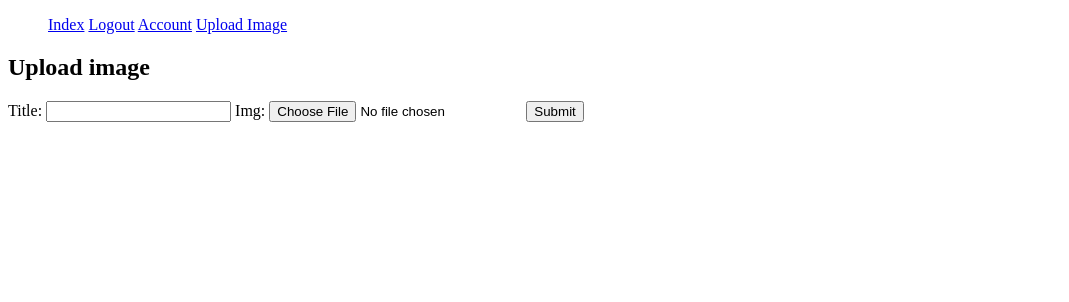
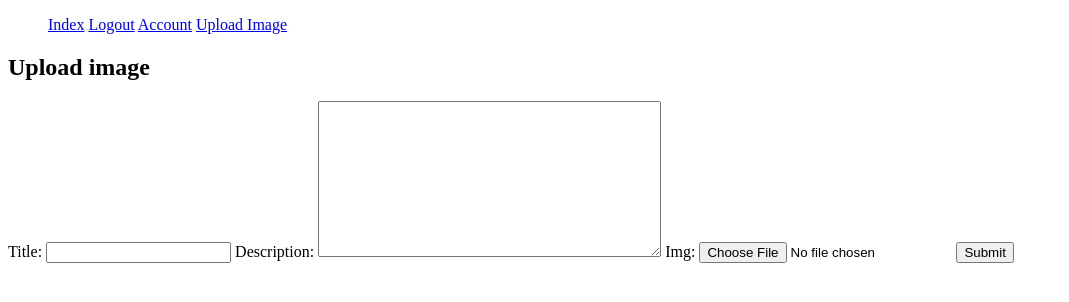
Before and after one commit to exaroth/sunflower, a Django app: page /upload/ in a window 1280 px wide. Shown: the top 302 px of the page, without its empty margins (0-1069 px from the left). Run offline with Django 3.2, Linux system fonts and the light colour scheme; the visitor is signed in with stand-in values (Sample User, id 1).

Commit message:
Added description fields to image

```diff
--- a/core/forms.py
+++ b/core/forms.py
@@ -17,6 +17,13 @@ class ImageForm(forms.ModelForm):
 
 
 class UserProfileForm(forms.ModelForm):
+
+    def clean_homepage(self):
+
+        homepage = self.cleaned_data["homepage"]
+        if not homepage.startswith("http://"):
+            homepage = "http://" + homepage
+        return homepage
 
     class Meta:
 
@@ -85,10 +92,9 @@ class ImageAddForm(forms.ModelForm):
     class Meta:
 
         model = Image
-        fields = ("title", "img")
+        fields = ("title", "description", "img")
 
 class CategoryForm(forms.ModelForm):
-
 
     class Meta:
         model = Category
--- a/core/models.py
+++ b/core/models.py
@@ -1,5 +1,7 @@
 from django.db import models
 from django.contrib.auth.models import User
+from django.core.urlresolvers import reverse
+from django.http import HttpResponseRedirect
 from imagekit.models import ImageSpecField, ProcessedImageField
 from imagekit.processors import ResizeToFit, AddBorder, SmartResize
 from imagekit import ImageSpec, register
@@ -49,6 +51,7 @@ class TimeStampMixin(models.Model):
 class Image(TimeStampMixin):
 
     title = models.CharField(max_length=120)
+    description = models.TextField(blank=True)
     author = models.ForeignKey(User, related_name="images")
     img = models.ImageField(upload_to="images")
     thumb = ImageSpecField(source="img",
@@ -57,6 +60,9 @@ class Image(TimeStampMixin):
 
     def __unicode__(self):
         return self.title
+
+    def get_absolute_url(self):
+        return reverse("image_details", kwargs={"pk": self.pk})
 
     class Meta:
         ordering = ("date_added",)
--- a/templates/image_upload.html
+++ b/templates/image_upload.html
@@ -12,6 +12,9 @@
 	<label for="title">{{ form.title.label_tag }}</label>
 	{{ form.title.errors }}
 	{{ form.title }}
+	<label for="description">{{ form.description.label_tag }}</label>
+	{{ form.description.errors }}
+	{{ form.description }}
 	<label for="path">{{ form.img.label_tag }}</label>
 	{{ form.img.errors }}
 	{{ form.img }}
```
Also changed, not shown: templates/account_info.html (+5 -2 lines).
